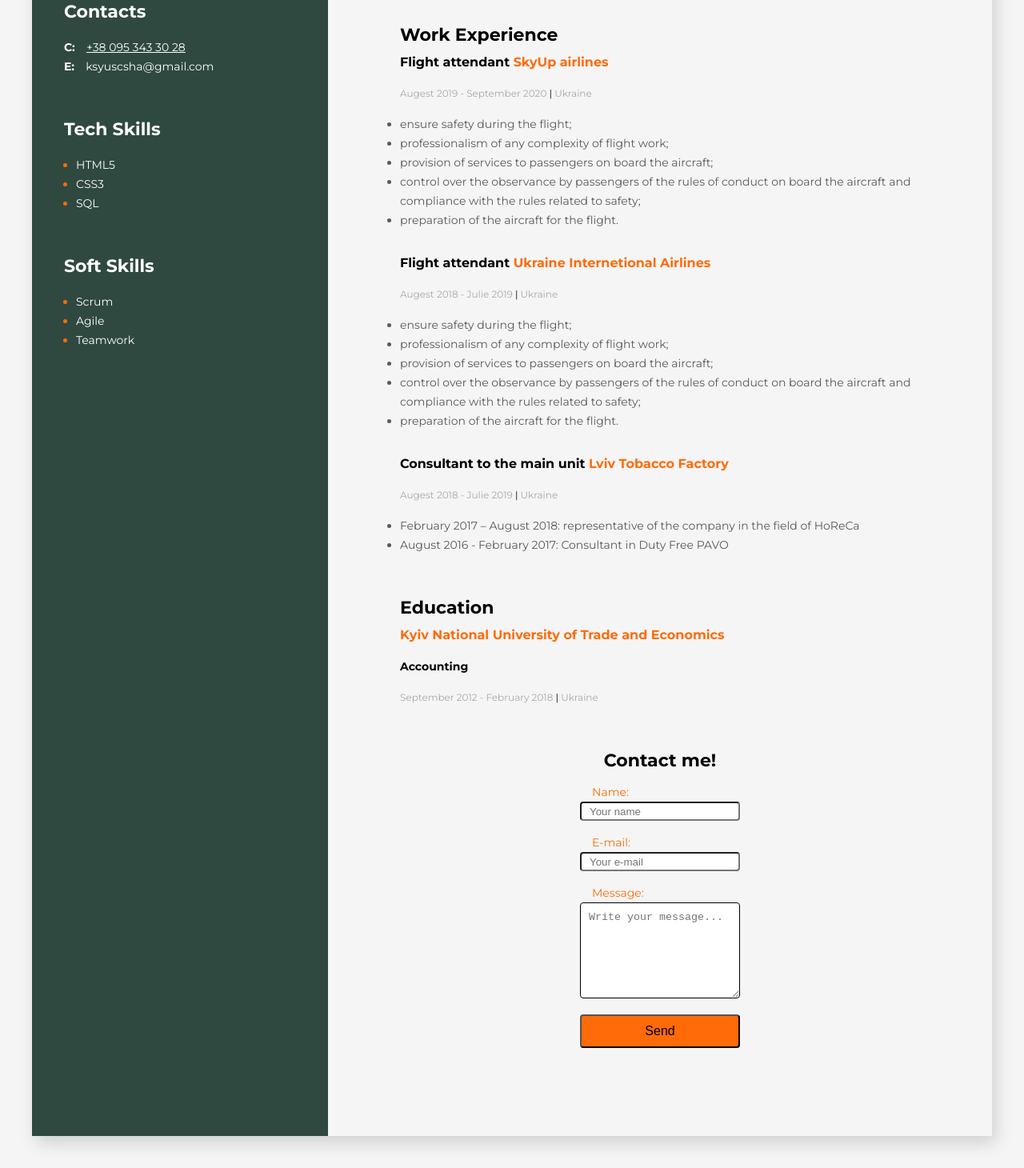
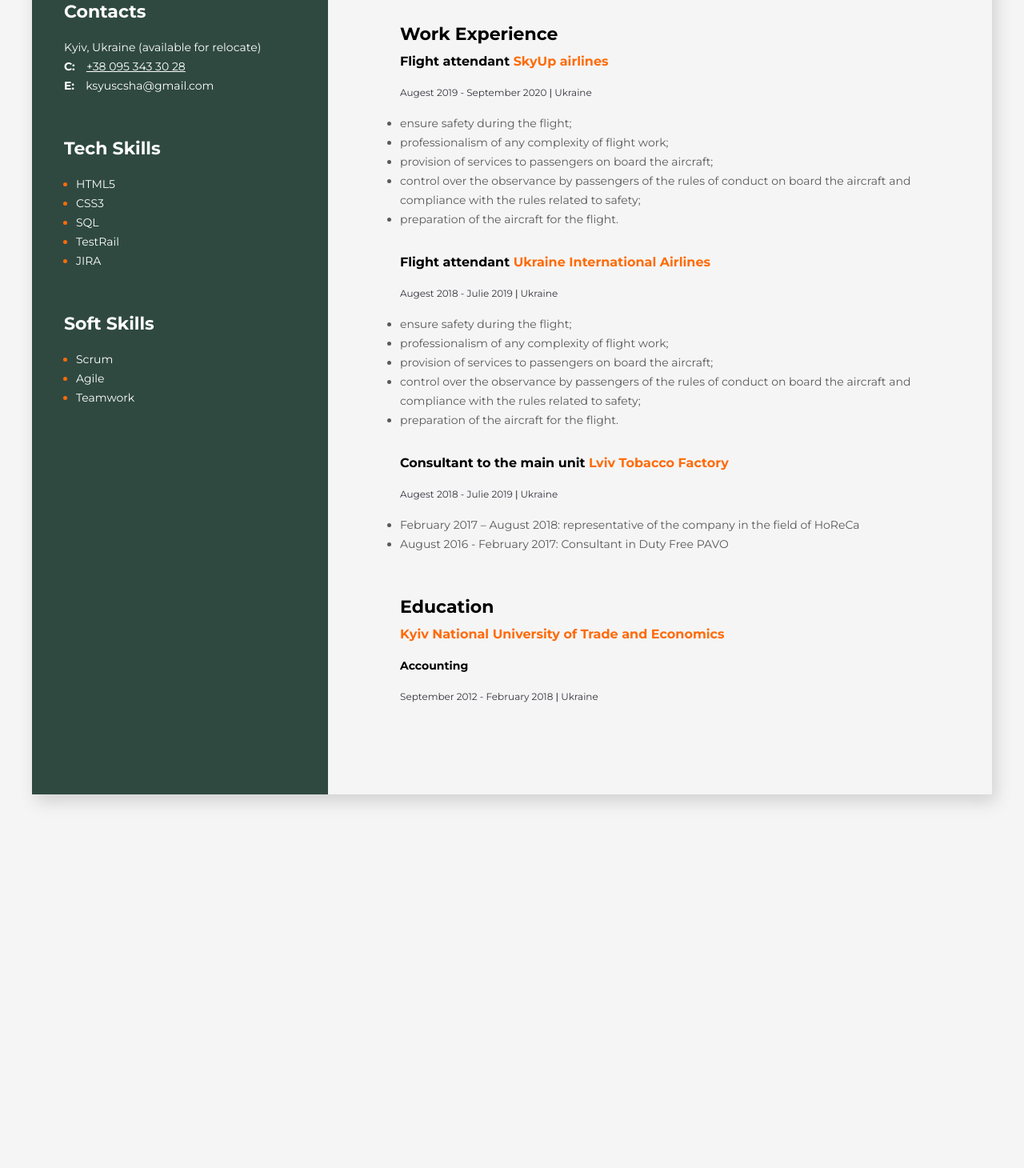
Before and after one commit to BKsyush/CV_Junior-QA_Oksana-Bezuhla_2021, a plain HTML site: page index.html in a window 1280 px wide. Shown: the part 631-2091 px from the top of the page at 80% size. After the commit the page ends 1664 px from the top, so only its background shows below. Drawn offline with Linux system fonts and the light colour scheme.

Commit message:
changed info

```diff
--- a/css/styles.css
+++ b/css/styles.css
@@ -191,7 +191,7 @@ label {
 }
 
 .courses-time {
-    color: #a8a8a8;
+    color: #34353E;
     font-size: 12px;
     font-weight: 400;
     line-height: 24px;
@@ -209,7 +209,7 @@ label {
 }
 
 .profession-time {
-    color: #a8a8a8;
+    color: #34353E;
     font-size: 12px;
     font-weight: 400;
     line-height: 24px;
--- a/index.html
+++ b/index.html
@@ -16,6 +16,9 @@
         <!-- contacts container -->
         <div class="contacts-container">
             <h3 class="contacts-title">Contacts</h3>
+            <div>
+                <span class="contacts-link">Kyiv, Ukraine (available for relocate)</span>
+            </div>
             <div>
                 <span class="contacts-link-type">C:</span>
                 <a class="contacts-link" href="tel:380953433028"> +38 095 343 30 28</a>
@@ -38,6 +41,12 @@
                 </li>
                 <li class="tech-skills-item">
                     <span class="tech-skills-text">SQL</span>
+                </li>
+                <li class="tech-skills-item">
+                    <span class="tech-skills-text">TestRail</span>
+                </li>
+                <li class="tech-skills-item">
+                    <span class="tech-skills-text">JIRA</span>
                 </li>
             </ul>
         </div>
@@ -64,8 +73,9 @@
             <!-- about me main info -->
             <div class="info-container">
                 <h1 class="name">Oksana Bezuhla</h1>
+                <h3 class="name-vacancy">Junior Manual QA</h3>
                 <p class="description">
-                    I resolutely undertake any projects and always bring things to an end, I am diligent and resistant to stressful work. I can work in a team, resolve conflicts and find compromises. I have creative thinking and quickly generating ideas.
+                    I resolutely take on any projects and always bring things to the end. I don't afraid of responsibility and open for new knowledge. Would like work in a nice team.
                 </p>
             </div>
 
@@ -141,7 +151,7 @@
                 <div>
                     <h4 class="profession-title">Flight attendant
                         <span class="profession-company">
-                            Ukraine Internetional Airlines
+                            Ukraine International Airlines
                         </span>
                     </h4>
                     <span class="profession-time">
@@ -212,39 +222,7 @@
             </div>
 
             <!-- contact form -->
-            <div class="contact-form-container">
-                <style>
-                    h6 {font-size: 22px;
-                        line-height: 24px;
-                        text-align: center;
-                        }
-                    input, textarea {border-radius: 4px;
-                        padding: 10px;
-                    }
-                    textarea {width: 200px;
-                        height: 120px;
-                        border: 1px solid;
-                        resize: vertical;
-                    }
-                    label {color: #ff6b08;
 
-                    }
-
-                </style>
-                <h6>
-                    Contact me!
-                </h6>
-                <form class="contact-form" action="/action_page.php" style="display: grid; justify-content: center;">
-                    <label for="name">Name:</label>
-                    <input type="text" id="name" name="name" placeholder="Your name" style="width: 200px; height: 20px;">
-                    <label for="e-mail">E-mail:</label>
-                    <input type="text" id="e-mail" name="e-mail" placeholder="Your e-mail" style="width: 200px; height: 20px;">
-                    <label for="message">Message:</label>
-                    <textarea type="text" id="message" name="message" placeholder="Write your message..."></textarea>
-                    <input type="submit" id="send" value="Send" style="margin-top: 20px; font-size: 100%;
-                        background-color: #ff6b08; justify-content: center;">
-                </form>
-            </div>
         </div>
     </div>
 </body>
```
